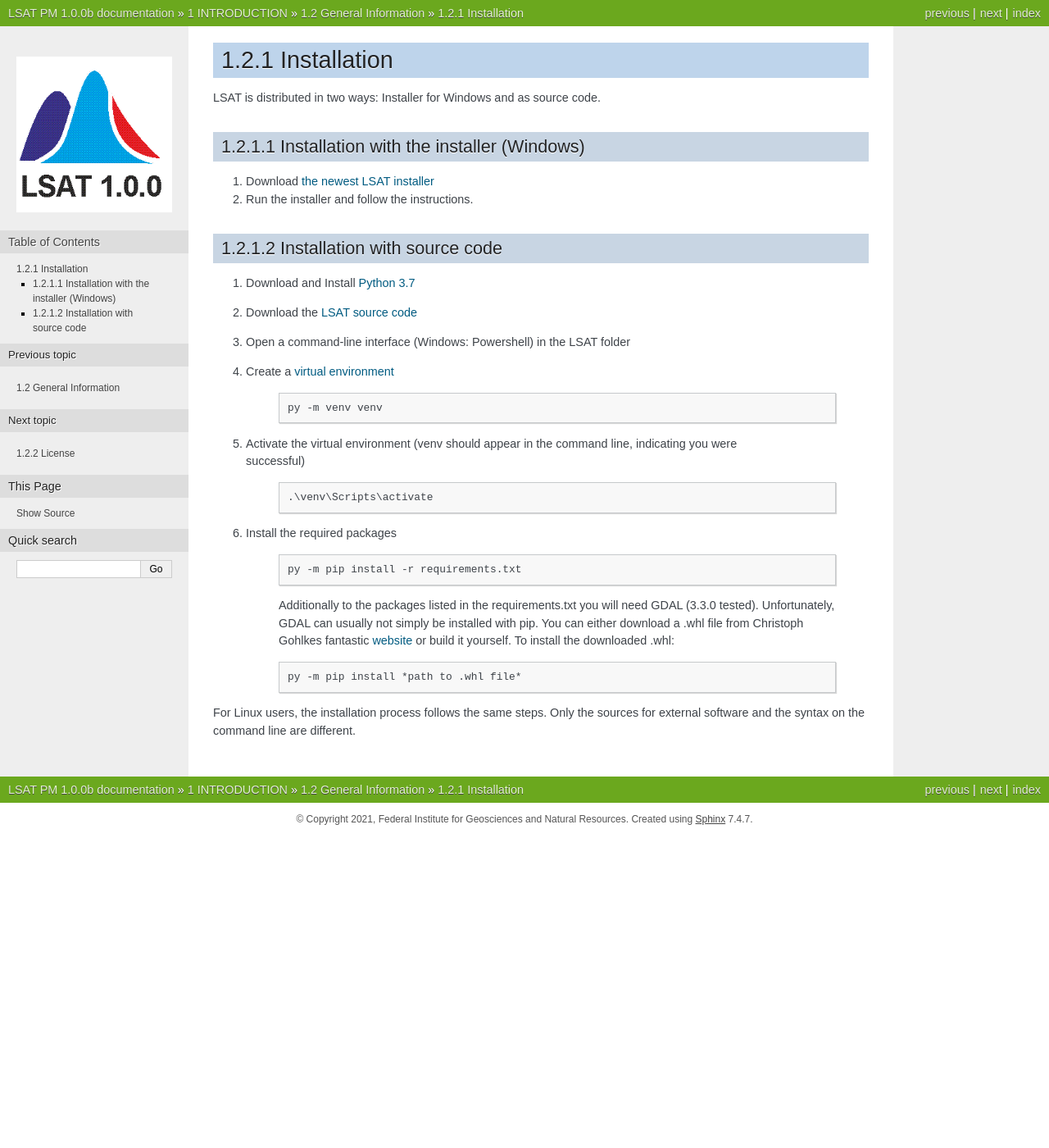
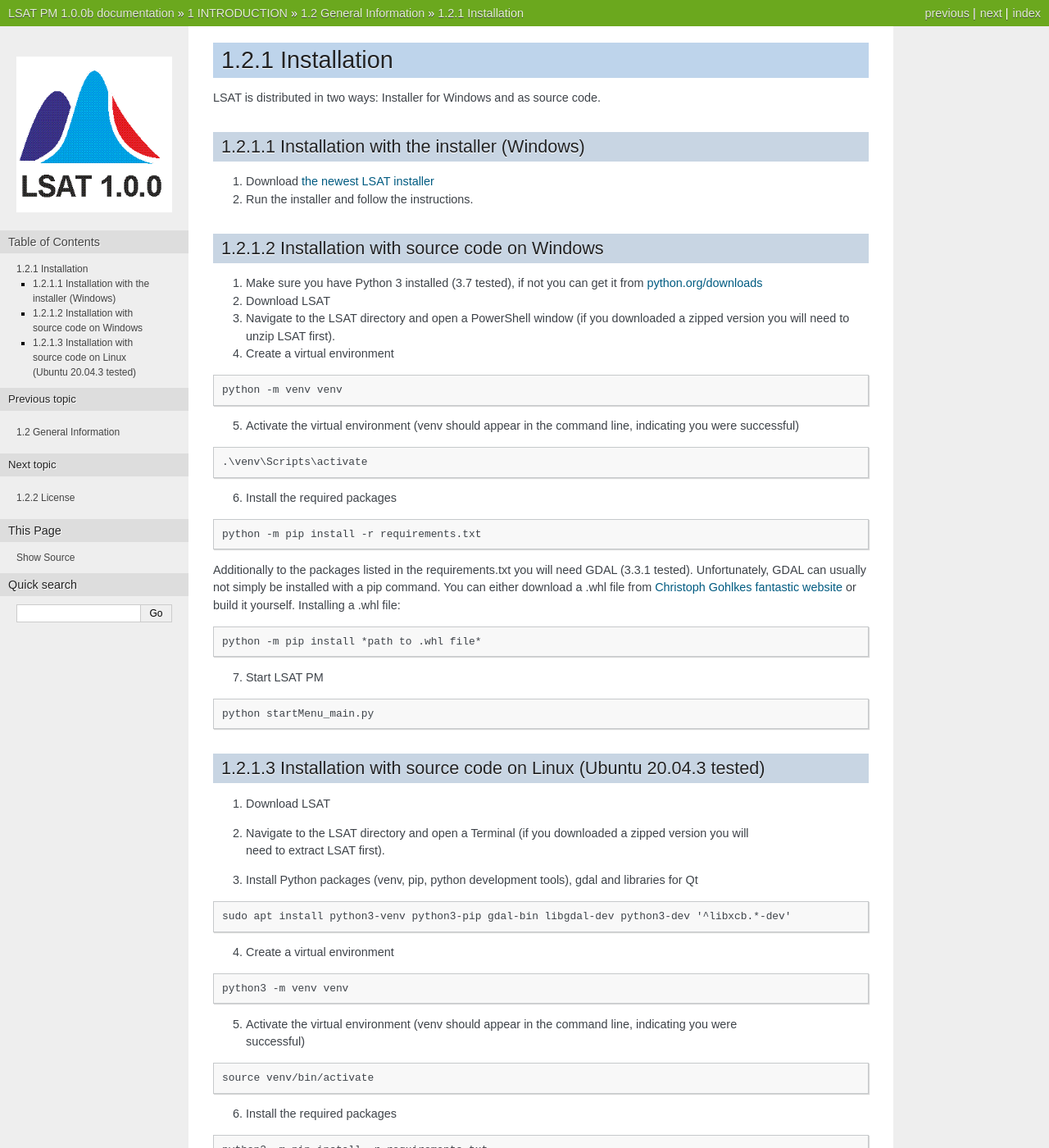
Before and after one commit to BGR-EGHA/LSAT-Documentation, a Sphinx documentation site: the page built from source/Introduction/GeneralInformation/Installation.rst, in a window 1280 px wide and 1400 px high. Shown: the whole window at 82% size. Built offline with Sphinx 7.4.7, drawn with Linux system fonts in a browser that asks for light colours; some of the changed text lies outside the part shown.

Commit message:
Installation - Updated instructions (Thanks Anonymous Referee #2)

```diff
--- a/source/Introduction/GeneralInformation/Installation.rst
+++ b/source/Introduction/GeneralInformation/Installation.rst
@@ -11,40 +11,94 @@
 #. Download `the newest LSAT installer <https://github.com/BGR-EGHA/LSAT/releases>`_
 #. Run the installer and follow the instructions.
 
-Installation with source code
-^^^^^^^^^^^^^^^^^^^^^^^^^^^^^
+Installation with source code on Windows
+^^^^^^^^^^^^^^^^^^^^^^^^^^^^^^^^^^^^^^^^
 
-#. Download and Install `Python 3.7 <https://www.python.org/downloads/>`_
-#. Download the `LSAT source code <https://github.com/BGR-EGHA/LSAT>`_
-#. Open a command-line interface (Windows: Powershell) in the LSAT folder
-#. Create a `virtual environment <https://docs.python.org/3.7/tutorial/venv.html>`_
+1. Make sure you have Python 3 installed (3.7 tested), if not you can get it from `python.org/downloads <https://www.python.org/downloads/>`_
+2. Download LSAT
+3. Navigate to the LSAT directory and open a PowerShell window (if you downloaded a zipped version you will need to unzip LSAT first).
+4. Create a virtual environment
 
-    .. code-block:: none
+.. code-block:: none
 
-        py -m venv venv
+    python -m venv venv
 
-#. | Activate the virtual environment (venv should appear in the command line, indicating you were
+5. Activate the virtual environment (venv should appear in the command line, indicating you were successful)
+
+.. code-block:: none
+
+    .\venv\Scripts\activate
+
+6. Install the required packages
+
+.. code-block:: none
+
+    python -m pip install -r requirements.txt
+
+Additionally to the packages listed in the requirements.txt you will need GDAL (3.3.1 tested).
+Unfortunately, GDAL can usually not simply be installed with a pip command.
+You can either download a .whl file from `Christoph Gohlkes fantastic website <https://www.lfd.uci.edu/~gohlke/pythonlibs/#gdal>`_ or
+build it yourself.
+Installing a .whl file:
+
+.. code-block:: none
+
+    python -m pip install *path to .whl file*
+
+7. Start LSAT PM
+
+.. code-block:: none
+
+    python startMenu_main.py
+
+Installation with source code on Linux (Ubuntu 20.04.3 tested)
+^^^^^^^^^^^^^^^^^^^^^^^^^^^^^^^^^^^^^^^^^^^^^^^^^^^^^^^^^^^^^^
+
+1. Download LSAT
+2. | Navigate to the LSAT directory and open a Terminal (if you downloaded a zipped version you will
+   | need to extract LSAT first).
+3. Install Python packages (venv, pip, python development tools), gdal and libraries for Qt
+
+.. code-block:: none
+
+    sudo apt install python3-venv python3-pip gdal-bin libgdal-dev python3-dev '^libxcb.*-dev'
+
+4. Create a virtual environment
+
+.. code-block:: none
+
+    python3 -m venv venv
+
+5. | Activate the virtual environment (venv should appear in the command line, indicating you were
    | successful)
 
-    .. code-block:: none
+.. code-block:: none
 
-        .\venv\Scripts\activate
+    source venv/bin/activate
 
-#. Install the required packages
+6. Install the required packages
 
-    .. code-block:: none
+.. code-block:: none
 
-        py -m pip install -r requirements.txt
+    python3 -m pip install -r requirements.txt
 
-    Additionally to the packages listed in the requirements.txt you will need GDAL (3.3.0 tested).
-    Unfortunately, GDAL can usually not simply be installed with pip. You can either download a
-    .whl file from Christoph Gohlkes fantastic `website <https://www.lfd.uci.edu/~gohlke/pythonlibs/>`_
-    or build it yourself.
-    To install the downloaded .whl:
+Additionally to the packages listed in the requirements.txt you will need GDAL (3.0.4 tested).
+Unfortunately, GDAL can usually not simply be installed with the standard pip command.
+You need to specify the version based on the gdal version installed.
+To get the installed version run
 
-    .. code-block:: none
+.. code-block:: none
 
-        py -m pip install *path to .whl file*
+    ogrinfo --version
 
-For Linux users, the installation process follows the same steps. Only the sources for external
-software and the syntax on the command line are different.
+It will output something like: "GDAL $VERSION, released $RELEASEDATE". Now install that version
+
+.. code-block:: none
+
+    python3 -m pip install gdal==$VERSION
+
+7. Start LSAT PM
+
+.. code-block:: none
+
+    python3 startMenu_main.py
```
